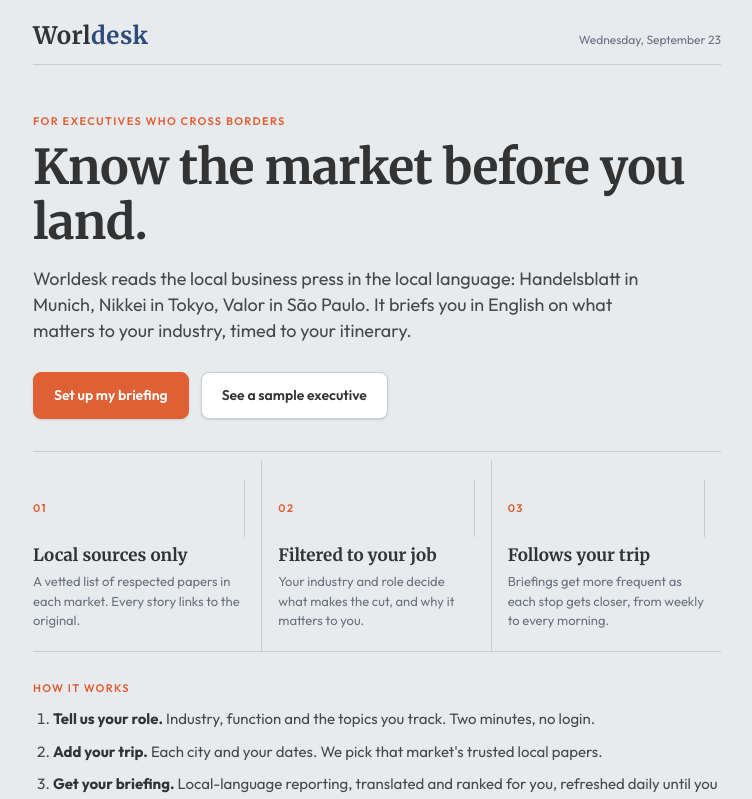
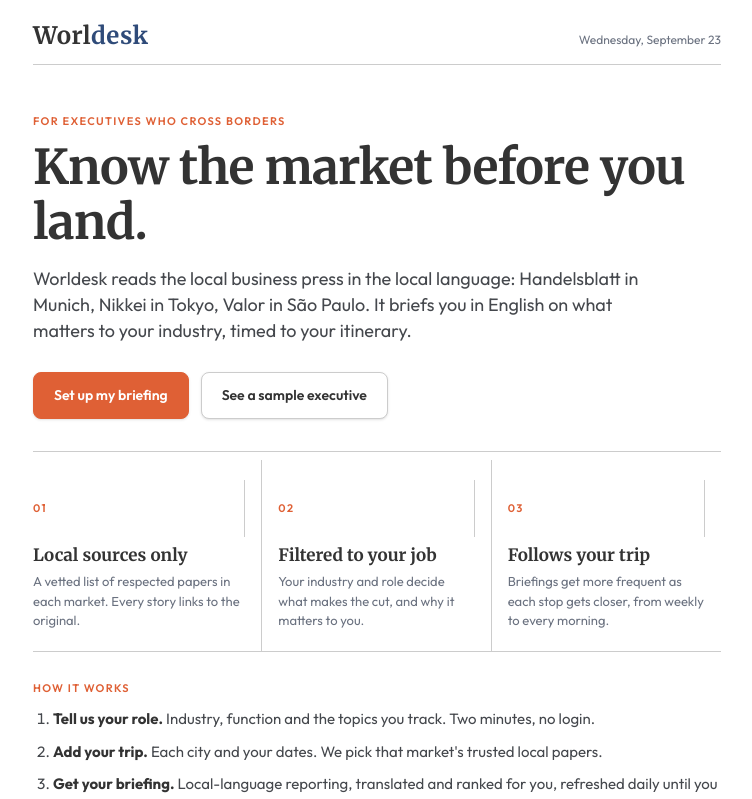
Before and after one commit to kailix1217-source/worldesk, a Next.js app: page / in a window 1280 px wide. Shown: the top 799 px of the page, without its empty margins (263-1015 px from the left). Built offline with nearby package versions, Linux system fonts and the light colour scheme.

Commit message:
style: white page background
Co-Authored-By: Claude Opus 5.5 <noreply@anthropic.com>

```diff
--- a/app/globals.css
+++ b/app/globals.css
@@ -1,6 +1,6 @@
 :root {
   /* tweakcn theme (cmlk6zefr000004lbe9jygsqc) mapped onto Worldesk's tokens */
-  --paper: oklch(0.9383 0.0042 236.4993);      /* background */
+  --paper: oklch(1 0 0);                       /* white page background (theme default was blue-grey) */
   --card: oklch(1 0 0);                        /* card */
   --ink: oklch(0.3211 0 0);                    /* foreground */
   --ink-2: oklch(0.40 0.01 260);
--- a/app/layout.tsx
+++ b/app/layout.tsx
@@ -10,7 +10,7 @@ export const metadata: Metadata = {
   description: "Local news from trusted local papers, briefed for where your trip goes next.",
 };
 
-export const viewport: Viewport = { width: "device-width", initialScale: 1, themeColor: "#E8ECEF" };
+export const viewport: Viewport = { width: "device-width", initialScale: 1, themeColor: "#FFFFFF" };
 
 export default function RootLayout({ children }: { children: React.ReactNode }) {
   return (
```
